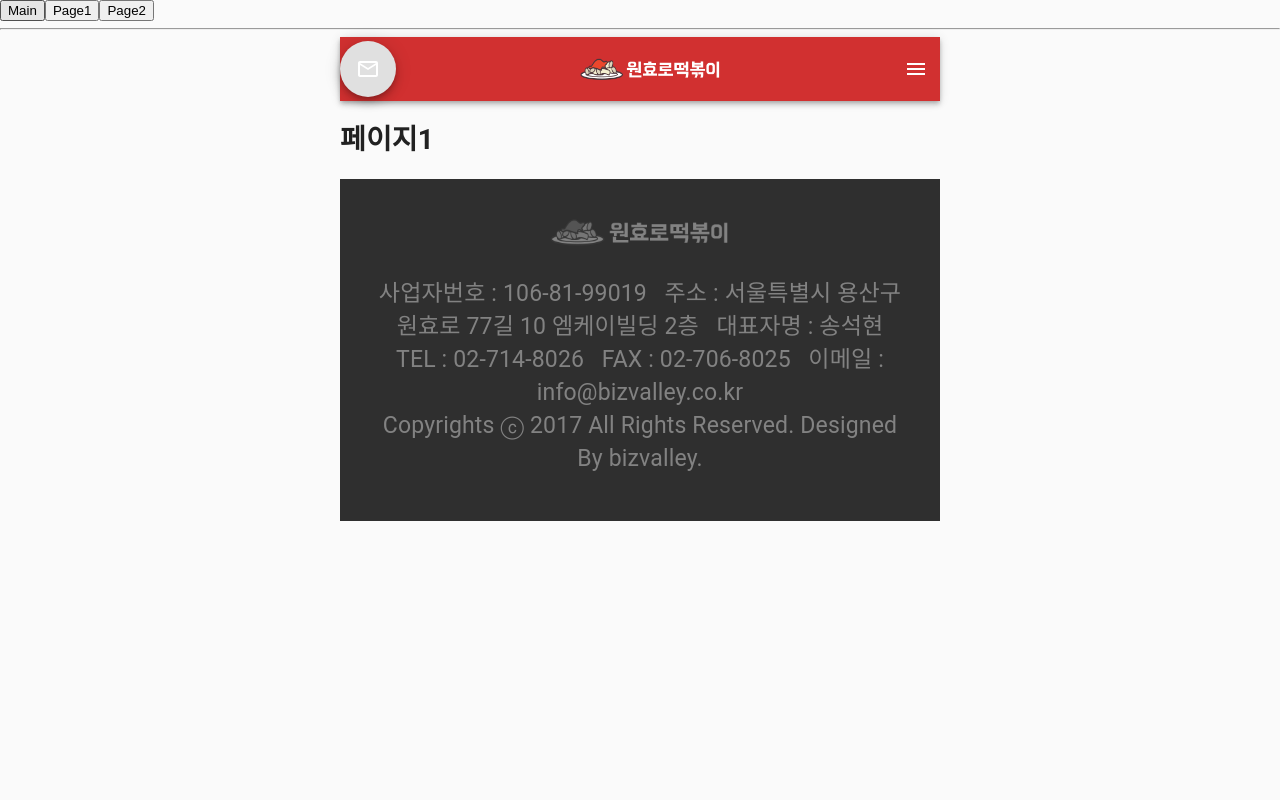
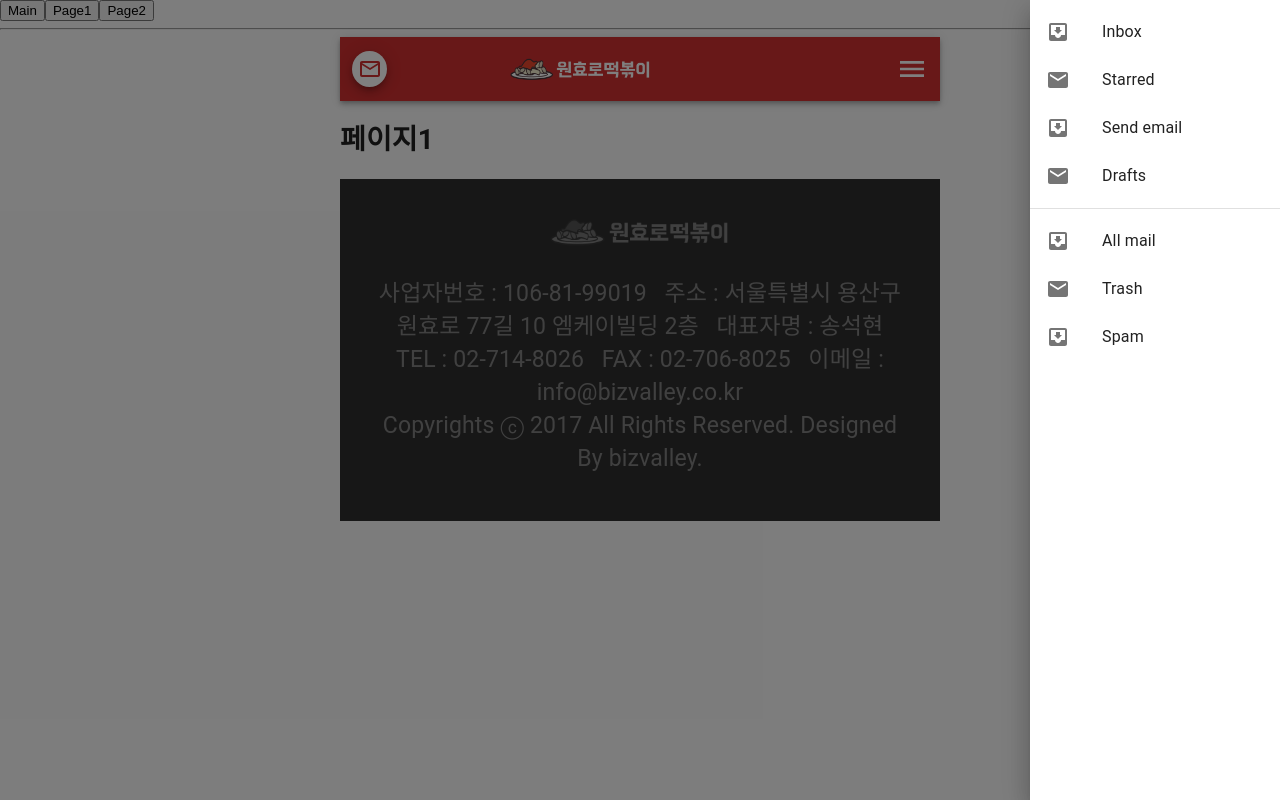
Before and after one commit to kimdonghyun-ui/react_study, a React (Create React App) app: page /page1 in a window 1280 px wide. Both pictures are taken after a click on the button 916 px from the left and 69 px from the top of the page. Built offline with nearby package versions, Linux system fonts and the light colour scheme.

Commit message:
LNB작업중

```diff
--- a/src/components/common/Header.js
+++ b/src/components/common/Header.js
@@ -1,25 +1,28 @@
-import React from "react";
-import { makeStyles } from "@material-ui/core/styles";
-import AppBar from "@material-ui/core/AppBar";
-import Toolbar from "@material-ui/core/Toolbar";
-import Fab from "@material-ui/core/Fab";
-import Box from "@material-ui/core/Box";
-import IconButton from "@material-ui/core/IconButton";
-import MenuIcon from "@material-ui/icons/Menu";
-import MailOutlineIcon from "@material-ui/icons/MailOutline";
-import logo from "../../images/common/logo.png";
+import React from 'react';
+import { makeStyles } from '@material-ui/core/styles';
+import AppBar from '@material-ui/core/AppBar';
+import Toolbar from '@material-ui/core/Toolbar';
+import Fab from '@material-ui/core/Fab';
+
+import MailOutlineIcon from '@material-ui/icons/MailOutline';
+import logo from '../../images/common/logo.png';
+import Lnblist from './Lnblist';
 
 const useStyles = makeStyles((theme) => ({
   root: {
     flexGrow: 1,
   },
   wrap: {
-    display: "flex",
-    justifyContent: "space-between",
-    backgroundColor: "#d13030",
+    display: 'flex',
+    justifyContent: 'space-between',
+    backgroundColor: '#d13030',
   },
-  menuButton: {
-    //marginRight: theme.spacing(2),
+  fabButton: {
+    marginLeft: '12px',
+    width: '35px',
+    height: '35px',
+    backgroundColor: '#fff',
+    color: '#d13030',
   },
   title: {
     flexGrow: 1,
@@ -38,14 +41,7 @@
 
           <img src={logo} alt="" width="140" />
 
-          <IconButton
-            edge="start"
-            className={classes.menuButton}
-            color="inherit"
-            aria-label="menu"
-          >
-            <MenuIcon />
-          </IconButton>
+          <Lnblist />
         </Toolbar>
       </AppBar>
     </div>
--- /dev/null
+++ b/src/components/common/Lnblist.js
@@ -0,0 +1,118 @@
+import React from 'react';
+import clsx from 'clsx';
+import { makeStyles } from '@material-ui/core/styles';
+import SwipeableDrawer from '@material-ui/core/SwipeableDrawer';
+// import Button from '@material-ui/core/Button';
+import List from '@material-ui/core/List';
+import Divider from '@material-ui/core/Divider';
+import ListItem from '@material-ui/core/ListItem';
+import ListItemIcon from '@material-ui/core/ListItemIcon';
+import ListItemText from '@material-ui/core/ListItemText';
+import InboxIcon from '@material-ui/icons/MoveToInbox';
+import MailIcon from '@material-ui/icons/Mail';
+
+import IconButton from '@material-ui/core/IconButton';
+import MenuIcon from '@material-ui/icons/Menu';
+
+const useStyles = makeStyles({
+  list: {
+    width: 250,
+  },
+  fullList: {
+    width: 'auto',
+  },
+  menuButton: {
+    //marginRight: theme.spacing(2),
+  },
+  icon: {
+    fontSize: '2rem',
+  },
+});
+
+export default function SwipeableTemporaryDrawer() {
+  const classes = useStyles();
+  const [state, setState] = React.useState({
+    top: false,
+    left: false,
+    bottom: false,
+    right: false,
+  });
+
+  const toggleDrawer = (anchor, open) => (event) => {
+    if (
+      event &&
+      event.type === 'keydown' &&
+      (event.key === 'Tab' || event.key === 'Shift')
+    ) {
+      return;
+    }
+
+    setState({ ...state, [anchor]: open });
+  };
+
+  const list = (anchor) => (
+    <div
+      className={clsx(classes.list, {
+        [classes.fullList]: anchor === 'top' || anchor === 'bottom',
+      })}
+      role="presentation"
+      onClick={toggleDrawer(anchor, false)}
+      onKeyDown={toggleDrawer(anchor, false)}
+    >
+      <List>
+        {['Inbox', 'Starred', 'Send email', 'Drafts'].map((text, index) => (
+          <ListItem button key={text}>
+            <ListItemIcon>
+              {index % 2 === 0 ? <InboxIcon /> : <MailIcon />}
+            </ListItemIcon>
+            <ListItemText primary={text} />
+          </ListItem>
+        ))}
+      </List>
+      <Divider />
+      <List>
+        {['All mail', 'Trash', 'Spam'].map((text, index) => (
+          <ListItem button key={text}>
+            <ListItemIcon>
+              {index % 2 === 0 ? <InboxIcon /> : <MailIcon />}
+            </ListItemIcon>
+            <ListItemText primary={text} />
+          </ListItem>
+        ))}
+      </List>
+    </div>
+  );
+
+  return (
+    <>
+      <div>
+        {['left', 'right', 'top', 'bottom'].map((anchor) => (
+          <React.Fragment key={anchor}>
+            {/* <Button onClick={toggleDrawer(anchor, true)}>{anchor}</Button> */}
+            <SwipeableDrawer
+              anchor={anchor}
+              open={state[anchor]}
+              onClose={toggleDrawer(anchor, false)}
+              onOpen={toggleDrawer(anchor, true)}
+            >
+              {list(anchor)}
+            </SwipeableDrawer>
+          </React.Fragment>
+        ))}
+      </div>
+      <IconButton
+        edge="start"
+        className={classes.menuButton}
+        color="inherit"
+        aria-label="menu"
+        onClick={toggleDrawer('right', true)}
+      >
+        <MenuIcon
+          classes={{
+            root: classes.icon,
+          }}
+        />
+      </IconButton>
+    </>
+  );
+}
```
